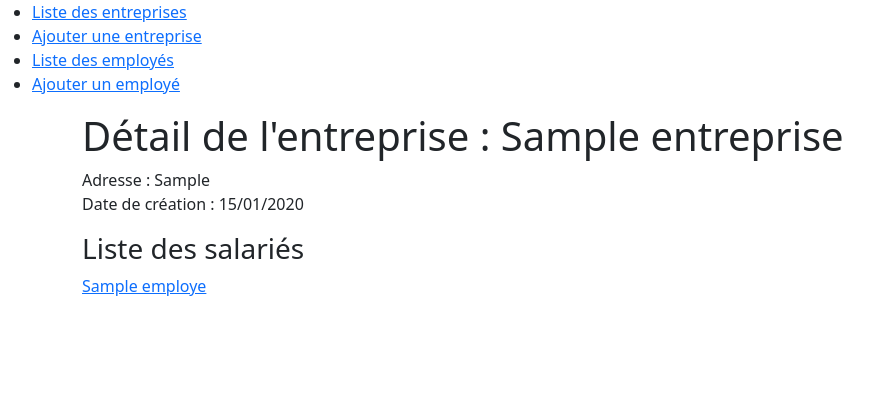
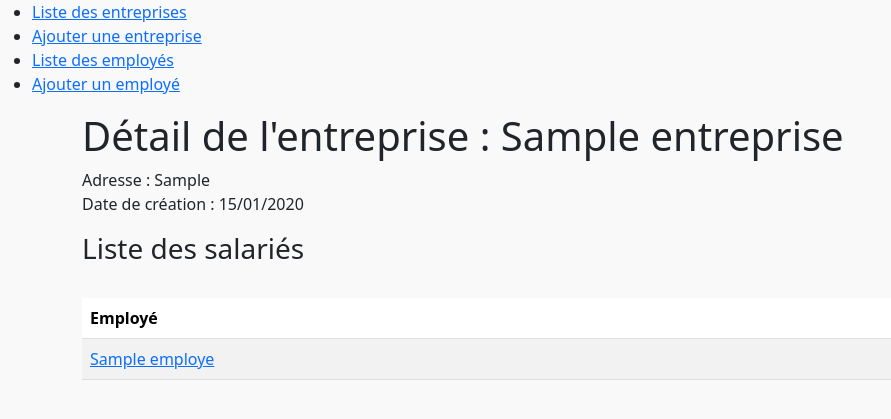
Before and after one commit to alexandreleote/SfEntrepriseDemo, a Symfony app: template templates/entreprise/show.html.twig in a window 1280 px wide. Shown: the top 419 px of the page, without its empty margins (0-891 px from the left). Run offline with Twig, Linux system fonts and the light colour scheme; the template is opened without the code that fills it: most values are stand-ins (such as "Sample title", 1, 10 or a date in 2020); some libraries are stand-ins or nearby versions.

Commit message:
👌 IMPROVE: Affichage des éléments avec Bootstrap

```diff
--- a/assets/styles/app.css
+++ /dev/null
@@ -1,3 +0,0 @@
-body {
-    background-color: skyblue;
-}
--- /dev/null
+++ b/public/css/style.css
@@ -0,0 +1,9 @@
+* {
+    margin: 0;
+    padding: 0;
+    box-sizing: border-box;
+}
+
+body {
+    background-color: #f9f9f9;
+}
--- /dev/null
+++ b/public/js/script.js
@@ -0,0 +1 @@
+console.log('ok');
--- a/templates/entreprise/show.html.twig
+++ b/templates/entreprise/show.html.twig
@@ -12,10 +12,18 @@
 
     <h3>Liste des salariés</h3>
     {% if entreprise.employes|length > 0 %}
-
-        {% for employe in entreprise.employes %}
-            <a href="{{ path('show_employe', {'id' : employe.id}) }}">{{ employe }}</a> <br>
-        {% endfor %}
+        <table class="table table-striped">
+            <thead>
+                <tr>
+                    <th>Employé</th>
+                </tr>
+            </thead>
+            <tbody>
+                {% for employe in entreprise.employes %}
+                    <tr><td><a href="{{ path('show_employe', {'id' : employe.id}) }}">{{ employe }}</a></td></tr> <br>
+                {% endfor %}
+            </tbody>
+        </table>
 
     {% else %}
         <p>Aucun salarié dans cette entreprise.</p>
```
